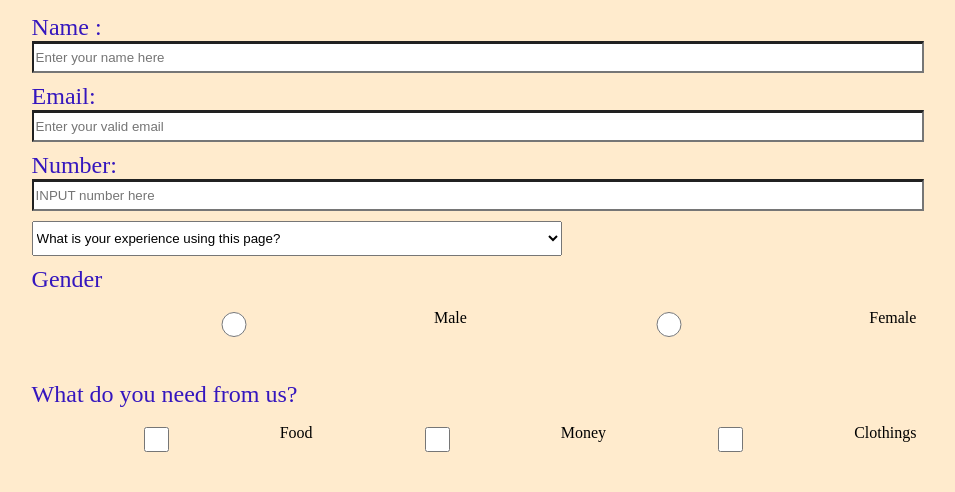
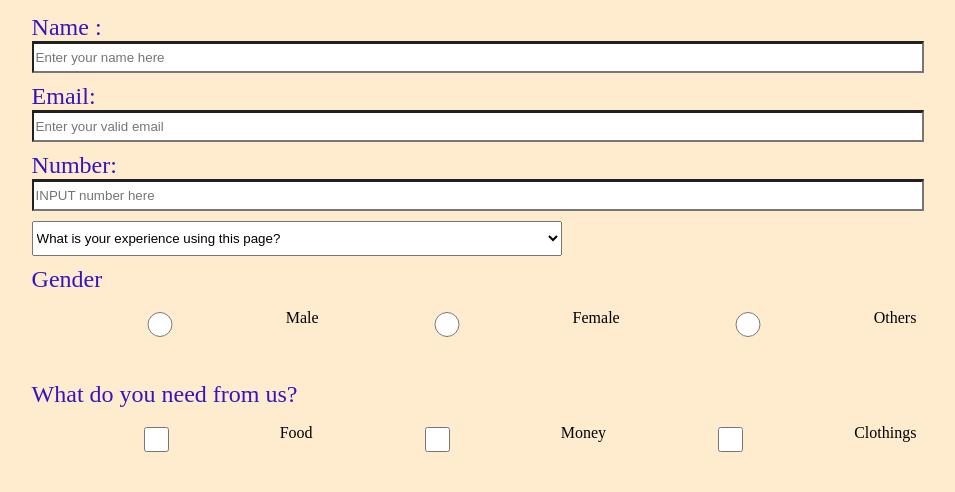
Before and after one commit to Ezeko/surveyform, a plain HTML site: page index.html in a window 1280 px wide. Shown: the part 308-800 px from the top of the page, without its empty margins (166-1121 px from the left). Drawn offline with Linux system fonts and the light colour scheme.

Commit message:
add another radio entry

```diff
--- a/index.html
+++ b/index.html
@@ -96,7 +96,7 @@
                 </select><br>
                 <label for="gender" id="gender">Gender</label>
                 <p id="gender-type"><input type="radio" name="gender" value="male"> Male
-                <input type="radio" name="gender" > Female</p><br>
+                <input type="radio" name="gender" > Female <input type="radio" value="others">Others</p><br>
                 <label for="checkbox">What do you need from us?</label>
                 <p id="checkbox-detail1"><input type="checkbox" value="Food"> Food
                 <input type="checkbox" value="Money"> Money
```
